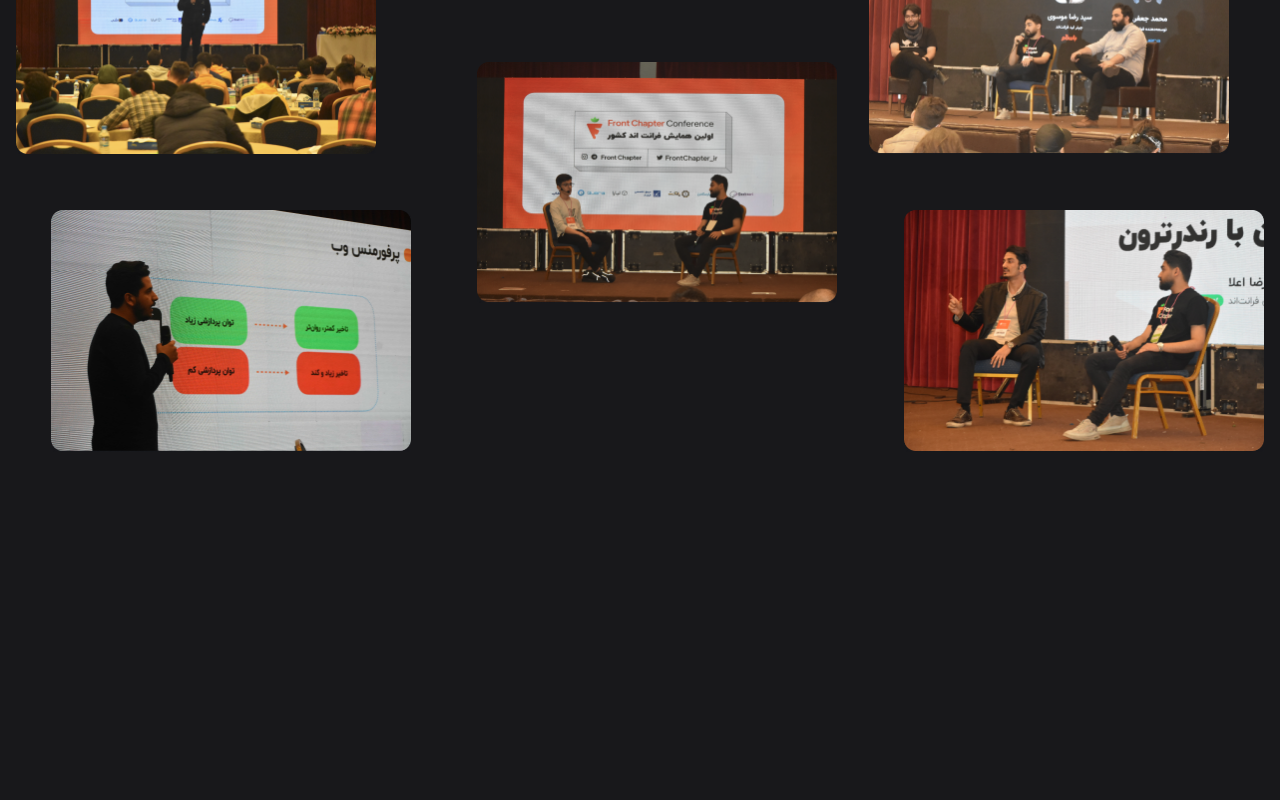
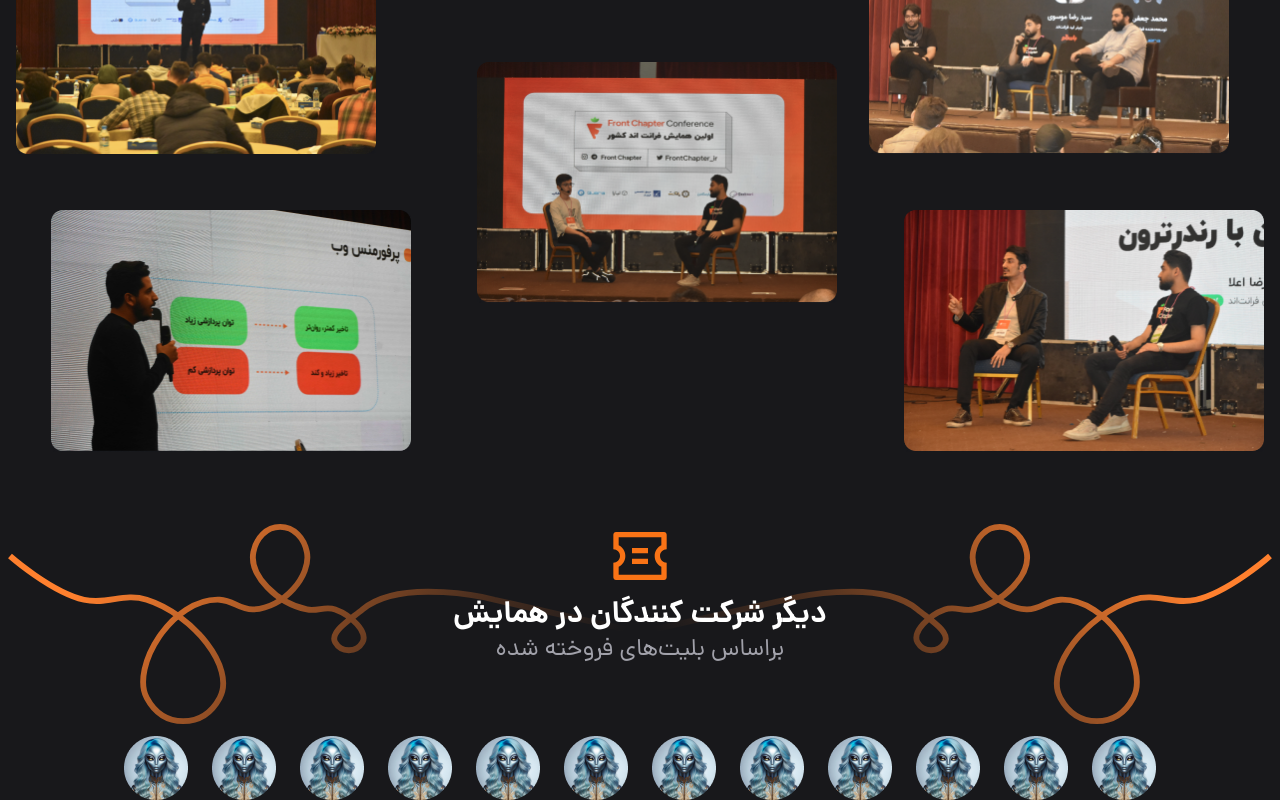
Before and after one commit to frontChapter/website-frontend, a Next.js app: page / in a window 1280 px wide. Shown: the part 639-1439 px from the top of the page. Before the commit the page ends 1139 px from the top, so only its background shows below. Built offline with nearby package versions, Linux system fonts and the light colour scheme.

Commit message:
feat: use OtherParticipants component in home page

```diff
--- a/src/app/page.tsx
+++ b/src/app/page.tsx
@@ -1,11 +1,13 @@
 import Hero from "./components/Hero/Hero";
 import Navbar from "@/components/Navbar";
+import OtherParticipants from "./components/OtherParticipants/OtherParticipants";
 
 export default function Home() {
   return (
     <main>
       <Navbar />
       <Hero />
+      <OtherParticipants />
     </main>
   );
 }
```
